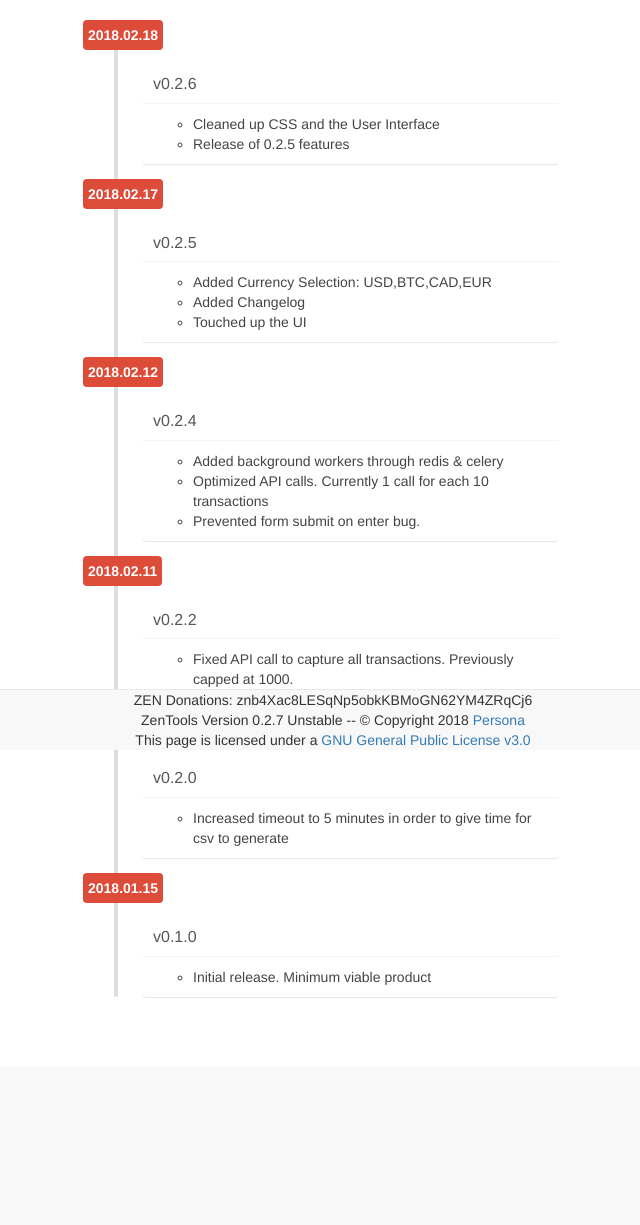
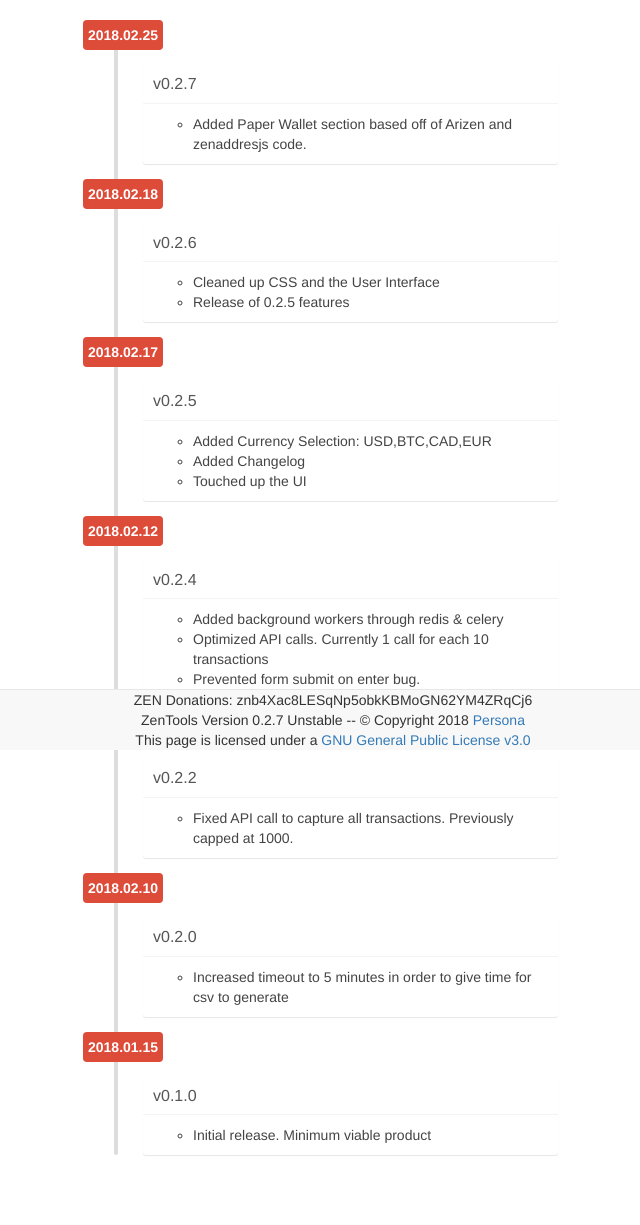
Before and after one commit to PersonaOnTheRun/zen-historical-tool, a Flask app: page /changelog in a window 1280 px wide. Shown: the part 50-1275 px from the top of the page, without its empty margins (307-947 px from the left). Before the commit the page ends 1048 px from the top, so only its background shows below. Run offline with Flask 2, Linux system fonts and the light colour scheme; some libraries are stand-ins or nearby versions.

Commit message:
working version before switching to webpack

```diff
--- a/templates/changelog.html
+++ b/templates/changelog.html
@@ -7,6 +7,19 @@
   <div class="row">
     <div class="col-md-12">
       <ul class="timeline">
+        <li class="time-label">
+          <span class="bg-red">2018.02.25</span>
+        </li>
+        <li>
+          <div class="timeline-item">
+            <h3 class="timeline-header">v0.2.7</h3>
+              <div class="timeline-body">
+                <ul>
+                  <li>Added Paper Wallet section based off of Arizen and zenaddresjs code.</li>
+                </ul>
+              </div>
+          </div>
+        </li>
         <li class="time-label">
           <span class="bg-red">2018.02.18</span>
         </li>
```
